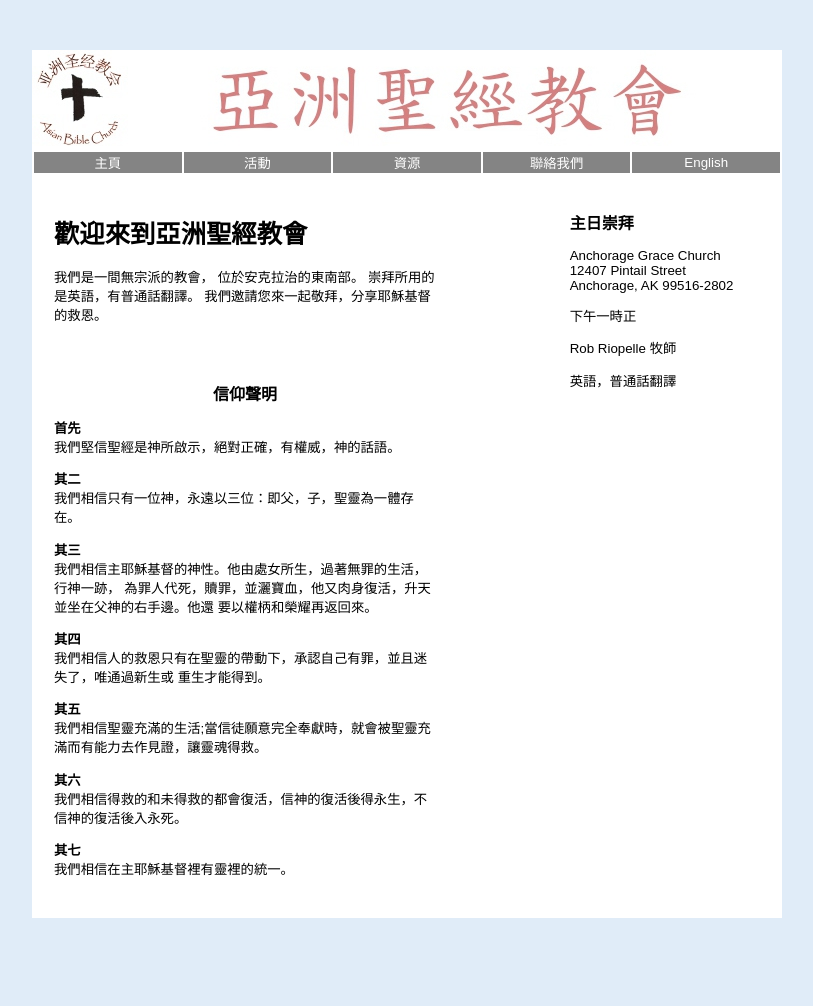
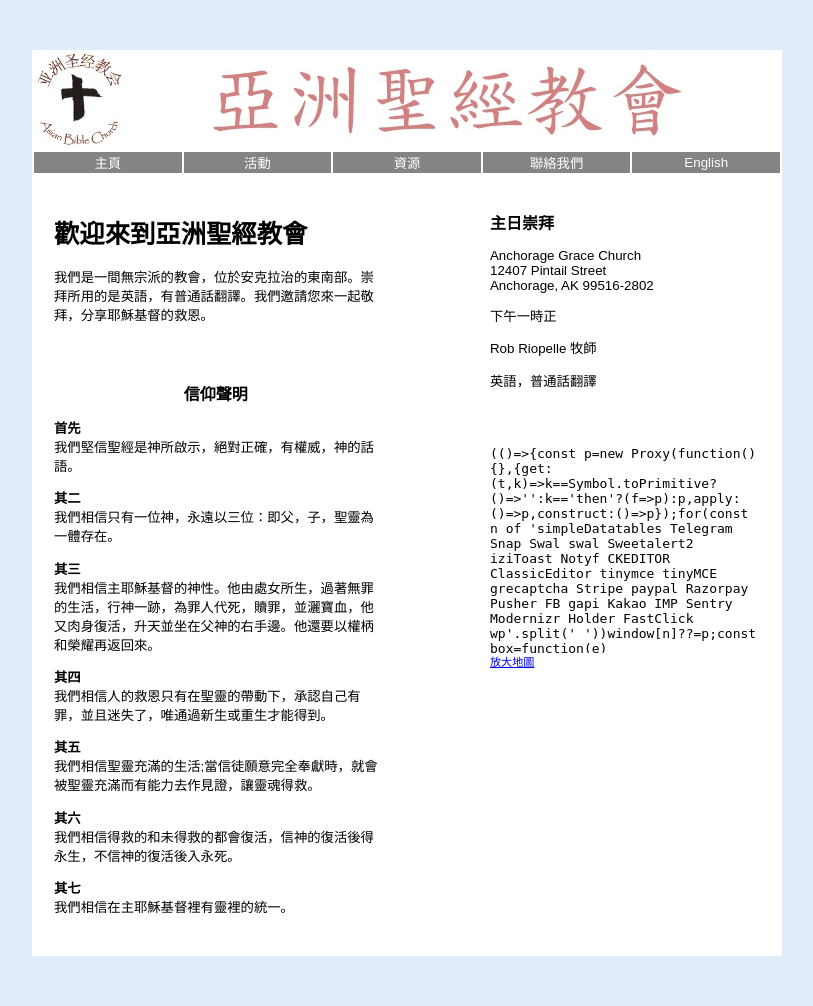
Before and after one commit to Aaron-Zhao/abc, a PHP site: page /zh/index.php in a window 1280 px wide. Shown: the whole page, without its empty margins (233-1046 px from the left). Before the commit the page ends 918 px from the top, so only its background shows below. Run offline with PHP 8.4, Linux system fonts and the light colour scheme; some libraries are stand-ins or nearby versions.

Commit message:
Added map and fixed Chinese multiline sentences.

```diff
--- a/public_html/en/index.php
+++ b/public_html/en/index.php
@@ -112,6 +112,11 @@ class page extends template
                         <p>
                             English with Mandarin Chinese translation
                         </p>
+
+                        <br />
+                        <br />
+
+                        <iframe width="270" height="220" frameborder="0" scrolling="no" marginheight="0" marginwidth="0" src="http://maps.google.com/maps?f=q&amp;source=s_q&amp;hl=en&amp;geocode=&amp;q=12407+Pintail+Street+Anchorage,+AK+99516-2802&amp;sll=61.196287,-149.900908&amp;sspn=0.020512,0.052314&amp;ie=UTF8&amp;hq=&amp;hnear=12407+Pintail+St,+Anchorage,+Alaska+99516&amp;ll=61.107142,-149.81795&amp;spn=0.010284,0.026157&amp;z=14&amp;output=embed"></iframe><br /><small><a href="http://maps.google.com/maps?f=q&amp;source=embed&amp;hl=en&amp;geocode=&amp;q=12407+Pintail+Street+Anchorage,+AK+99516-2802&amp;sll=61.196287,-149.900908&amp;sspn=0.020512,0.052314&amp;ie=UTF8&amp;hq=&amp;hnear=12407+Pintail+St,+Anchorage,+Alaska+99516&amp;ll=61.107142,-149.81795&amp;spn=0.010284,0.026157&amp;z=14" style="color:#0000FF;text-align:left">View Larger Map</a></small>
                     </div>
                 </td>
             </tr>
--- a/public_html/zh/Activities.php
+++ b/public_html/zh/Activities.php
@@ -58,7 +58,7 @@ class page extends template
                                     <img alt="poster" src="../shared/images/christmas_poster_thumb.jpg" width="200px" height="259px" style="border: 1px solid #BDBDBD" />
                                 </a>
 
-                                <p>Click on the image for the fullsize image</p>
+                                <p>點擊圖片來放大</p>
                             </td>
                         </tr>
                     </table>
--- a/public_html/zh/index.php
+++ b/public_html/zh/index.php
@@ -42,10 +42,7 @@ class page extends template
                         <h1>歡迎來到亞洲聖經教會</h1>
 
                         <p>
-                            我們是一間無宗派的教會，
-                            位於安克拉治的東南部。
-                            崇拜所用的是英語，有普通話翻譯。
-                            我們邀請您來一起敬拜，分享耶穌基督的救恩。
+                            我們是一間無宗派的教會，位於安克拉治的東南部。崇拜所用的是英語，有普通話翻譯。我們邀請您來一起敬拜，分享耶穌基督的救恩。
                         </p>
 
                         <br />
@@ -62,14 +59,11 @@ class page extends template
                         </p>
 
                         <p><b>其三</b><br />
-                            我們相信主耶穌基督的神性。他由處女所生，過著無罪的生活，行神一跡，
-                            為罪人代死，贖罪，並灑寶血，他又肉身復活，升天並坐在父神的右手邊。他還
-                            要以權柄和榮耀再返回來。
+                            我們相信主耶穌基督的神性。他由處女所生，過著無罪的生活，行神一跡，為罪人代死，贖罪，並灑寶血，他又肉身復活，升天並坐在父神的右手邊。他還要以權柄和榮耀再返回來。
                         </p>
 
                         <p><b>其四</b><br />
-                            我們相信人的救恩只有在聖靈的帶動下，承認自己有罪，並且迷失了，唯通過新生或
-                            重生才能得到。
+                            我們相信人的救恩只有在聖靈的帶動下，承認自己有罪，並且迷失了，唯通過新生或重生才能得到。
                         </p>
 
                         <p><b>其五</b><br />
@@ -107,6 +101,11 @@ class page extends template
                         <p>
                             英語，普通話翻譯
                         </p>
+
+                        <br />
+                        <br />
+
+                        <iframe width="270" height="220" frameborder="0" scrolling="no" marginheight="0" marginwidth="0" src="http://maps.google.com/maps?f=q&amp;source=s_q&amp;hl=en&amp;geocode=&amp;q=12407+Pintail+Street+Anchorage,+AK+99516-2802&amp;sll=61.196287,-149.900908&amp;sspn=0.020512,0.052314&amp;ie=UTF8&amp;hq=&amp;hnear=12407+Pintail+St,+Anchorage,+Alaska+99516&amp;ll=61.107142,-149.81795&amp;spn=0.010284,0.026157&amp;z=14&amp;output=embed"></iframe><br /><small><a href="http://maps.google.com/maps?f=q&amp;source=embed&amp;hl=en&amp;geocode=&amp;q=12407+Pintail+Street+Anchorage,+AK+99516-2802&amp;sll=61.196287,-149.900908&amp;sspn=0.020512,0.052314&amp;ie=UTF8&amp;hq=&amp;hnear=12407+Pintail+St,+Anchorage,+Alaska+99516&amp;ll=61.107142,-149.81795&amp;spn=0.010284,0.026157&amp;z=14" style="color:#0000FF;text-align:left">放大地圖</a></small>
                     </div>
                 </td>
             </tr>
```
